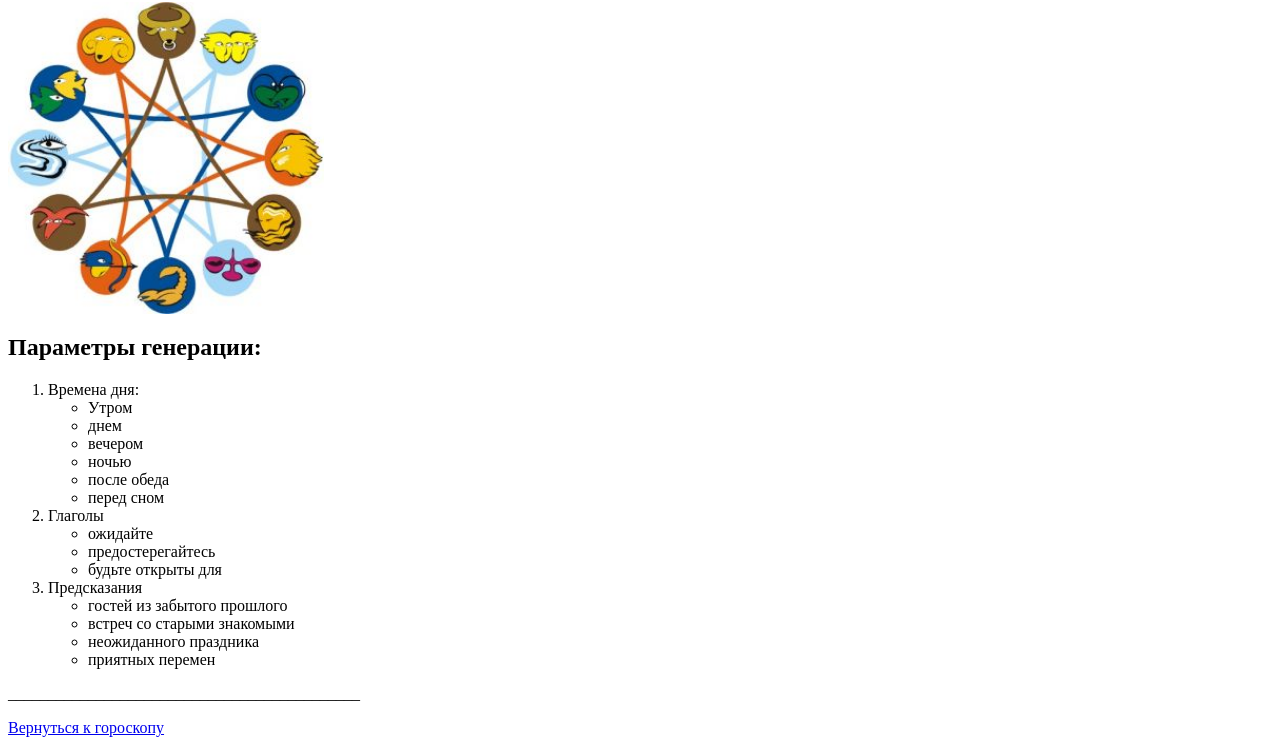
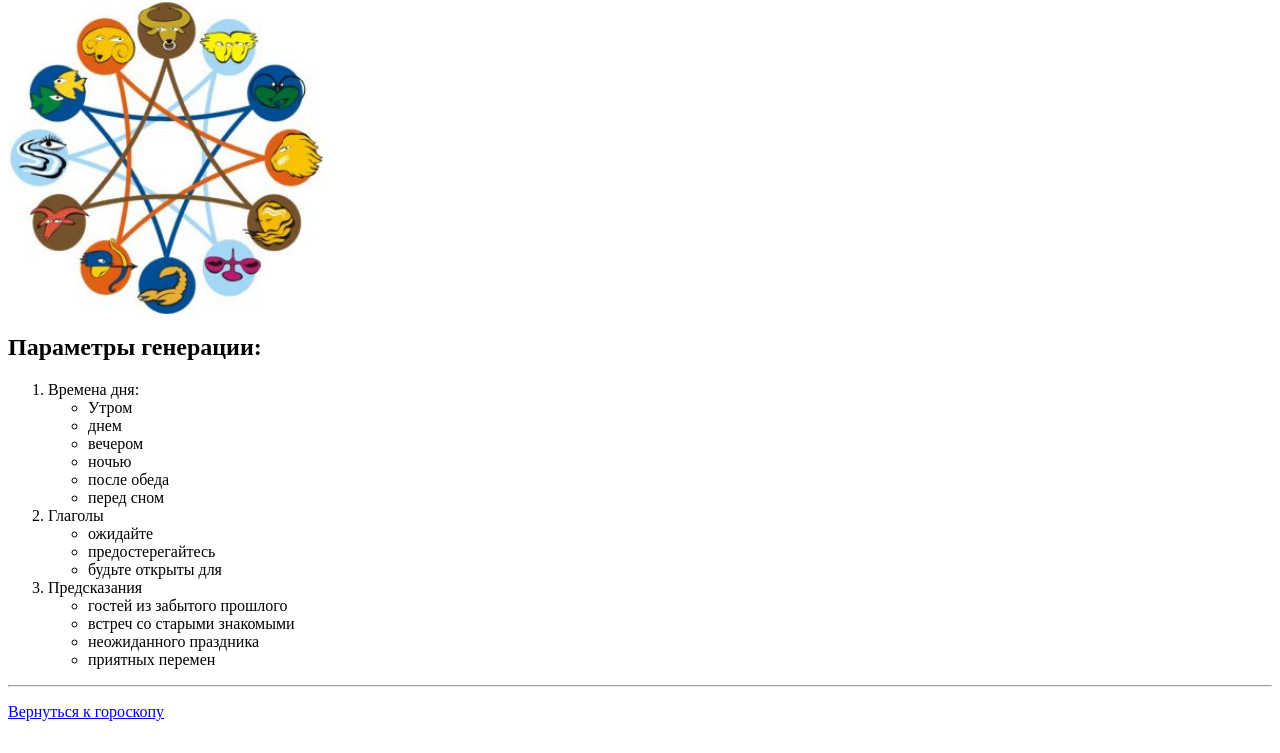
Before and after one commit to kirill-nickolsky/pyweb-m3-hw, a plain HTML site: page about.html in a window 1280 px wide. Shown: the part 64-817 px from the top of the page. Drawn offline with Linux system fonts and the light colour scheme.

Commit message:
заменил подчёркивание на тег <hr>

```diff
--- a/about.html
+++ b/about.html
@@ -27,7 +27,7 @@
 				<li>приятных перемен</li>
 			<ul>
 	</ol>
-	</p><p>____________________________________________
+	</p><p><hr>
 	<p><a href="index.html">
 			Вернуться к гороскопу
 	</a>
```
Also changed, not shown: index.html (+1 -1 lines).
